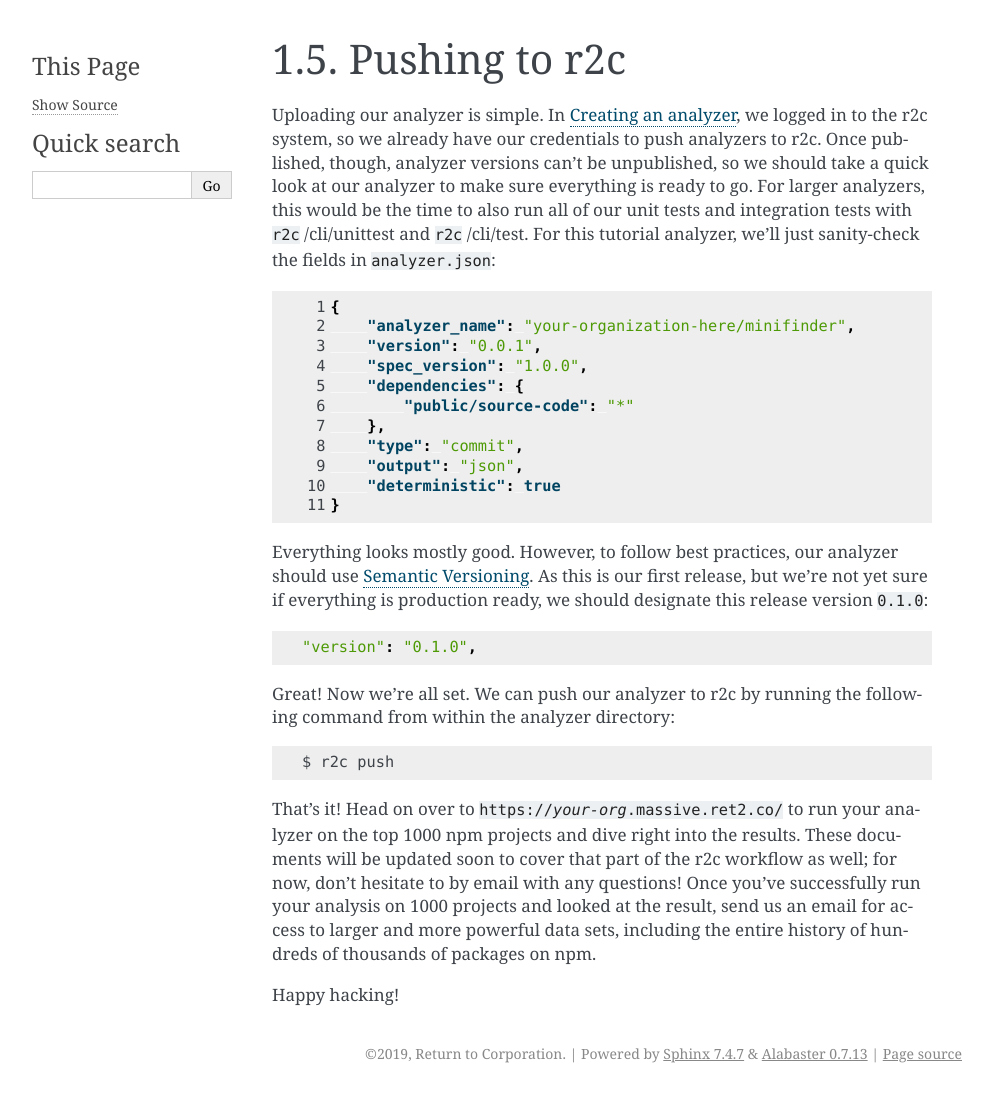
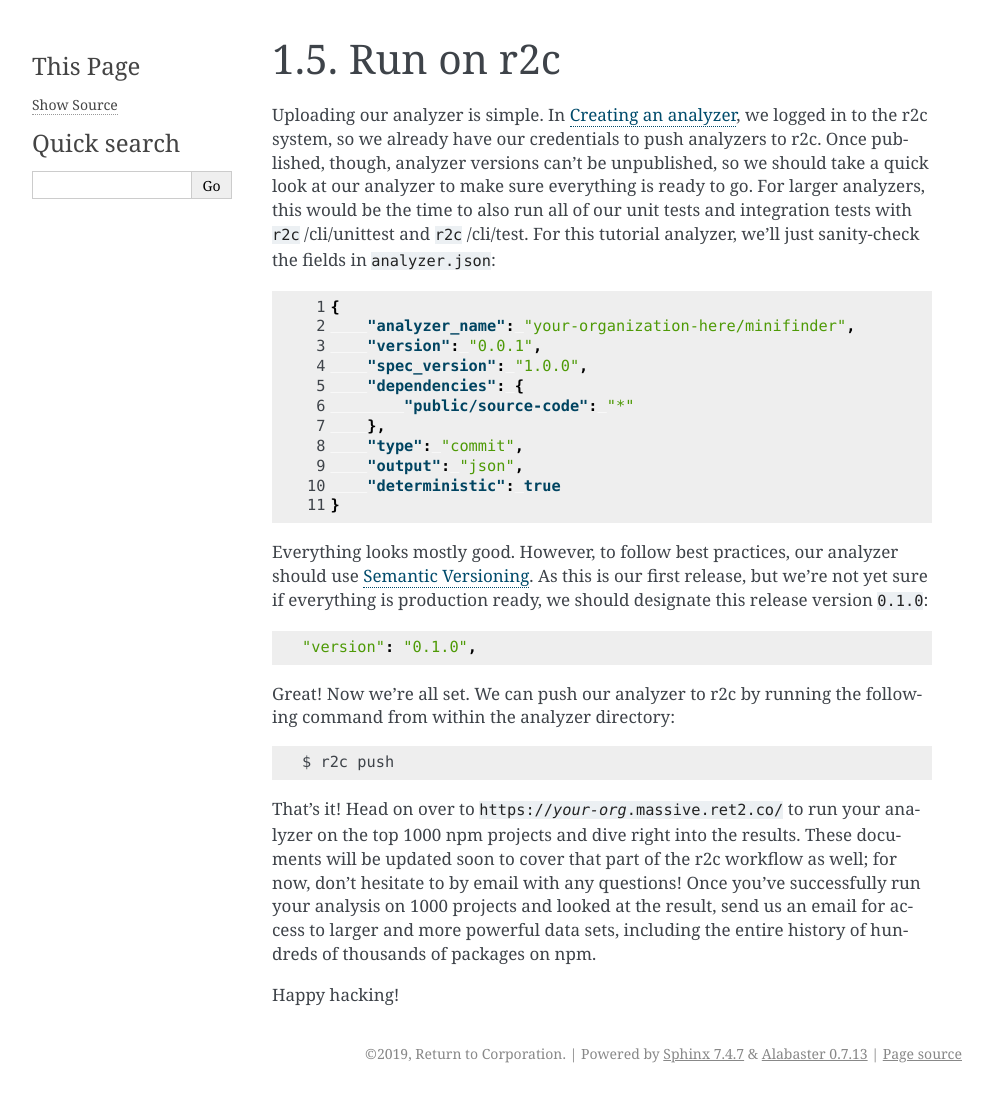
Before and after one commit to semgrep/docs, a Sphinx documentation site: the page built from docs/intro/running-scale.rst, in a window 1280 px wide. Shown: the whole page, without its empty margins (148-1141 px from the left). Built offline with Sphinx 7.4.7, drawn with Linux system fonts in a browser that asks for light colours.

Commit message:
touch up title and structure

```diff
--- a/docs/intro/jupyter.rst
+++ b/docs/intro/jupyter.rst
@@ -1,2 +1,2 @@
-Analyzing Data
-==============
+Analyze Data
+============
--- a/docs/intro/running-locally.rst
+++ b/docs/intro/running-locally.rst
@@ -1,7 +1,7 @@
 .. _running:
 
-Running Locally
-===============
+Run Locally
+===========
 
 .. highlight:: text
 
--- a/docs/intro/running-scale.rst
+++ b/docs/intro/running-scale.rst
@@ -1,5 +1,5 @@
-Pushing to r2c
-==============
+Run on r2c
+==========
 
 Uploading our analyzer is simple. In :doc:`creating`, we logged in to the r2c system, so we already
 have our credentials to push analyzers to r2c. Once published, though, analyzer versions can't be
```
